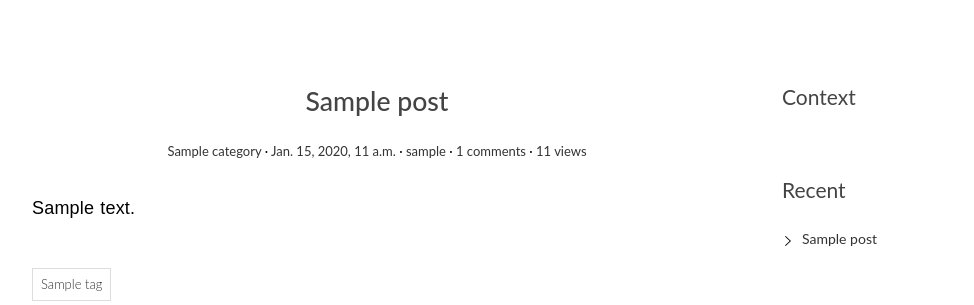
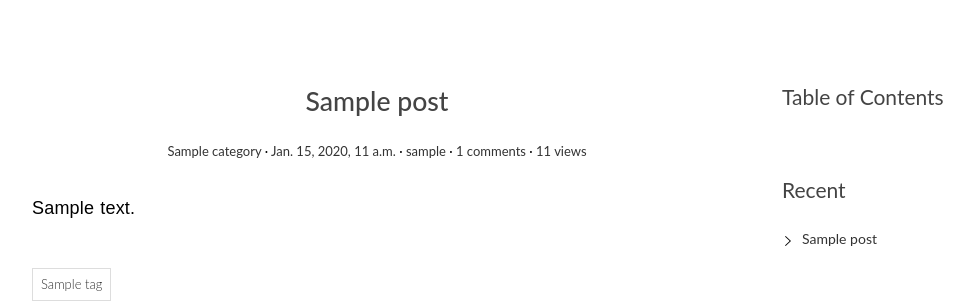
Before and after one commit to lnfc0218/django_blog, a Django app: page /post/1/ in a window 1280 px wide. Shown: the part 91-396 px from the top of the page, without its empty margins (68-1042 px from the left). Run offline with Django 3.2, Linux system fonts and the light colour scheme; tables that the repository leaves empty hold one stand-in row (values such as "Sample post"); some libraries are stand-ins or nearby versions.

Commit message:
fix typo

```diff
--- a/templates/blog/detail.html
+++ b/templates/blog/detail.html
@@ -78,7 +78,7 @@
 {% endblock main %}
 {% block toc %}
     <div class="widget widget-content">
-        <h3 class="widget-title">Context</h3>
+        <h3 class="widget-title">Table of Contents</h3>
         {{ post.toc|safe }}
     </div>
 {% endblock toc %}
```
